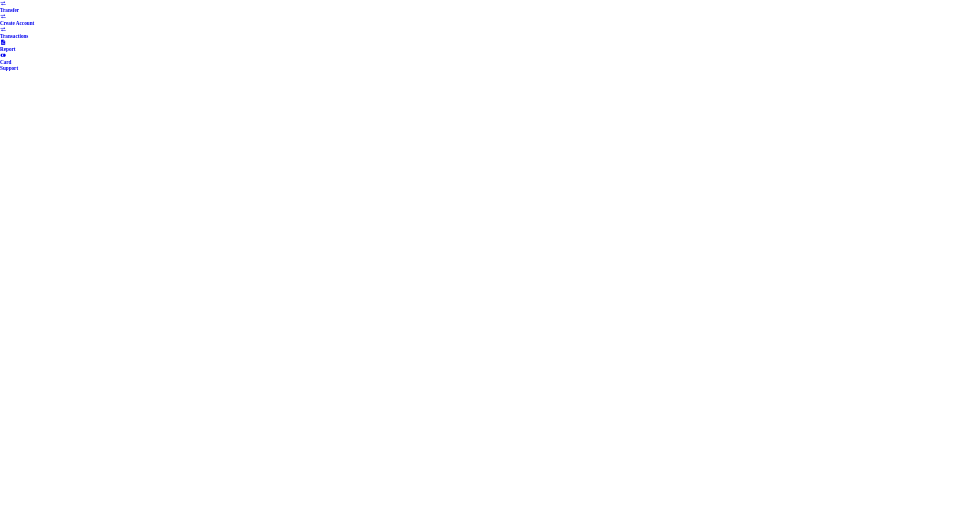
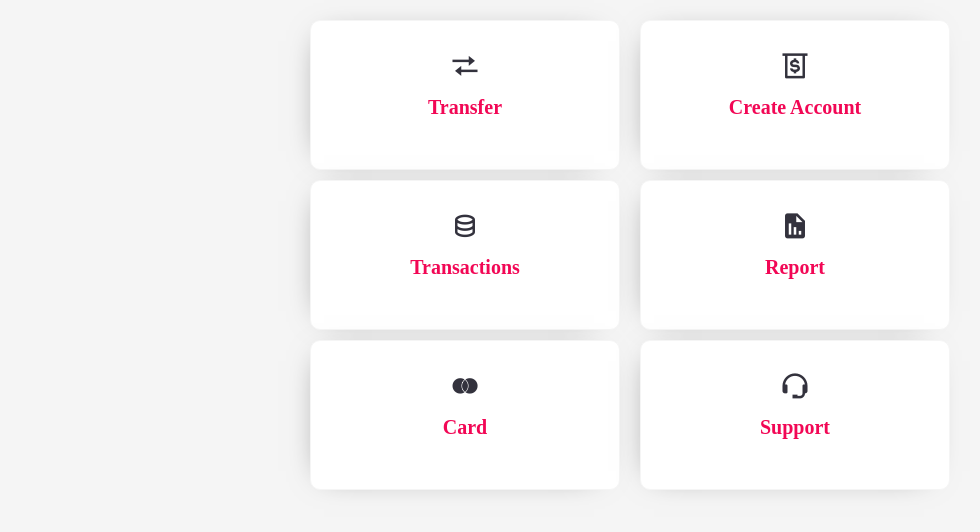
Before and after one commit to olawale-o/react_money, a React (Create React App) app: page /dashboard in a window 1280 px wide. Shown: the top 532 px of the page, without its empty margins (0-980 px from the left). Built offline with nearby package versions, Linux system fonts and the light colour scheme.

Commit message:
Style dashboard

```diff
--- a/src/App.css
+++ b/src/App.css
@@ -1,3 +1,3 @@
 .App {
-  padding: 0;
+  width: 100%;
 }
--- /dev/null
+++ b/src/pages/Dashboard/Dashboard.css
@@ -0,0 +1,58 @@
+.dashboard {
+  width: 100%;
+  margin: 0 auto;
+  min-height: 100vh;
+  background: #f5f5f5;
+}
+
+.dashboard__container {
+  display: flex;
+  justify-content: space-between;
+  flex-wrap: wrap;
+  padding: 2rem;
+  width: 100%;
+}
+
+.dashboard .action__item {
+  display: flex;
+  width: calc(50% - 2rem);
+  margin-right: 2rem;
+  height: 150px;
+  justify-content: center;
+  align-items: center;
+  flex-direction: column;
+  border: 1px solid #f5f5f5;
+  background: #fff;
+  margin-bottom: 1rem;
+  border-radius: 10px;
+  box-shadow: -6px 1px 31px -20px rgba(0,0,0,0.55);
+  -webkit-box-shadow: -6px 1px 31px -20px rgba(0,0,0,0.55);
+  -moz-box-shadow: -6px 1px 31px -20px rgba(0,0,0,0.55);
+}
+
+.action__item-card {
+  padding: 3rem;
+  width: 100%;
+  height: 100%;
+  text-align: center;
+}
+
+.action__item-card i {
+  font-size: 3rem;
+  margin-bottom: 1.5rem;
+  color: var(--text-color-dark);
+}
+
+.action__item-card h5 {
+  font-size: 2rem;
+  color: var(--primary-color);
+}
+
+
+@media screen and (min-width: 768px) {
+  .dashboard__container {
+    max-width: 70rem;
+    margin: 0 auto;
+  }
+
+}
--- a/src/pages/Dashboard/index.js
+++ b/src/pages/Dashboard/index.js
@@ -1,10 +1,12 @@
 import { connect } from 'react-redux';
 import PropTypes from 'prop-types';
+import './Dashboard.css';
 
 const Dashboard = ({ token }) => {
   console.log(token);
   return (
-    <div className="Dashboard">
+    <div className="dashboard">
+      <div className="dashboard__container">
         <a href="/" className="action__item">
           <div className="action__item-card">
             <i className="bx bx-transfer" />
@@ -13,13 +15,13 @@ const Dashboard = ({ token }) => {
         </a>
         <a href="/" className="action__item">
           <div className="action__item-card">
-          <i className="bx bx-transfer" />
+            <i className="bx bx-money-withdraw" />
             <h5>Create Account</h5>
           </div>
         </a>
         <a href="/" className="action__item">
           <div className="action__item-card">
-          <i className="bx bx-transfer" />
+            <i className="bx bx-data" />
             <h5>Transactions</h5>
           </div>
         </a>
@@ -37,10 +39,11 @@ const Dashboard = ({ token }) => {
         </a>
         <a href="/" className="action__item">
           <div className="action__item-card">
-          <i clasNames="bx bx-support" />
+            <i className="bx bx-support" />
             <h5>Support</h5>
           </div>
         </a>
+      </div>
     </div>
   );
 };
```
Also changed, not shown: src/components/Dashboard/Dashboard.js (deleted, +0 -22 lines). Lines whose indentation alone changed are shown as unchanged.
